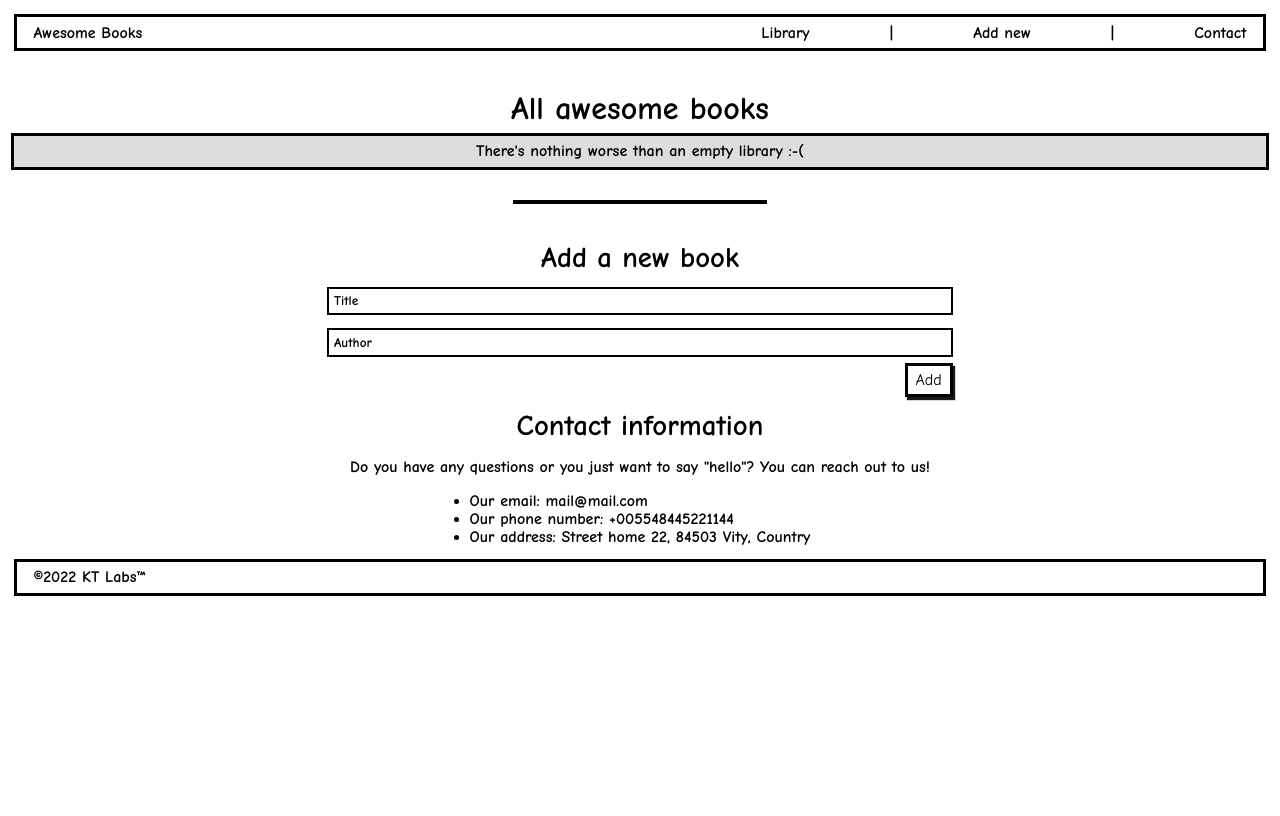
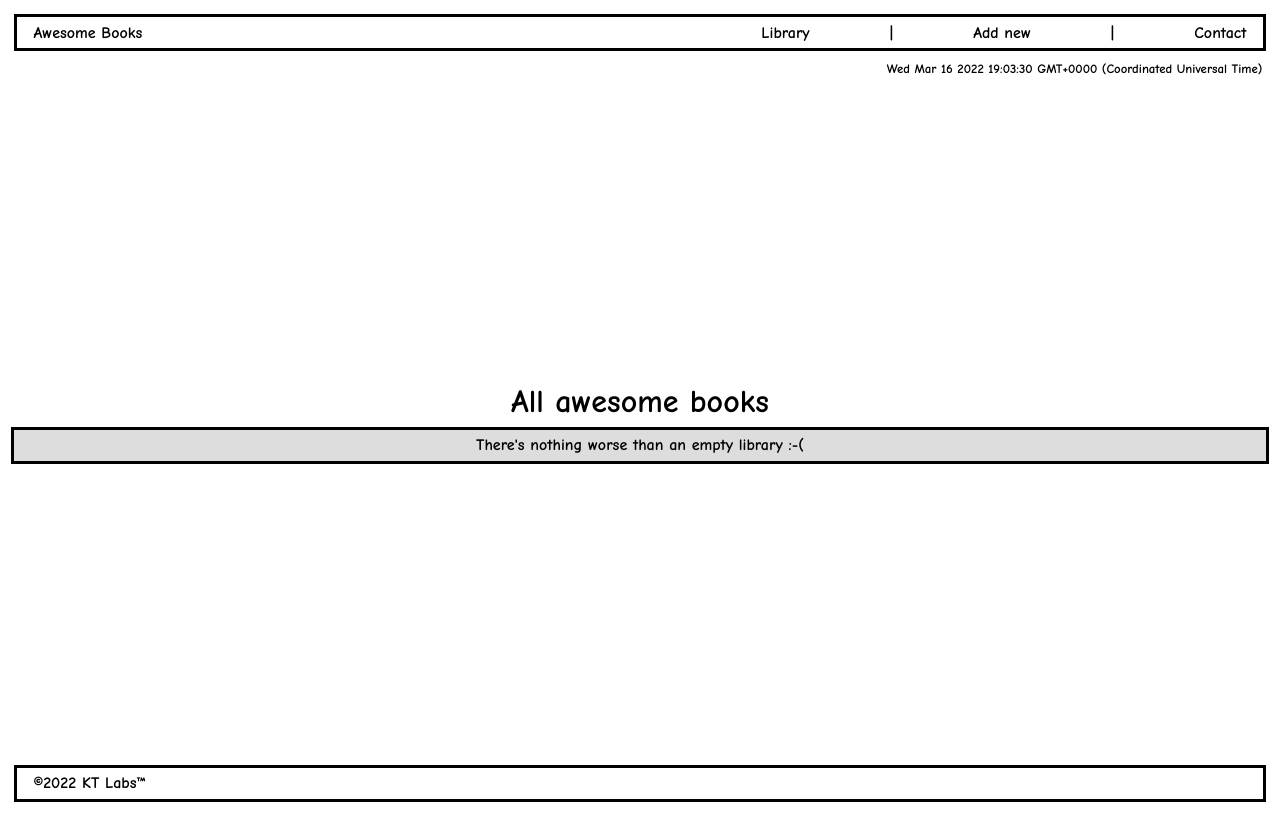
Before and after one commit to mrjuda/books, a website: page index.html in a window 1280 px wide. Both pictures are taken after a click on the link "Library". Drawn offline with Linux system fonts and the light colour scheme.

Commit message:
Add JS for SPA design

```diff
--- a/index.html
+++ b/index.html
@@ -10,8 +10,9 @@
 </head>
 
 <body>
-  <div class="grid-container"> <!-- START OF GRID-CONTAINER -->
-
+  <div class="grid-container">
+    <!-- START OF GRID-CONTAINER -->
+    <header>
       <nav class="nav-bar">
         <div class="logo" id="HomeBtn">Awesome Books</div>
         <ul class="menu" id="Menu">
@@ -25,6 +26,7 @@
       <div class="date-time">
         <span id='date-time'></span>
       </div>
+    </header>
     <section class="library" id="Library">
       <h1>All awesome books</h1>
       <div id="frontShelf" class="front-shelf">
@@ -33,7 +35,6 @@
         </div>
         <!-- here goes the dynamic content -->
       </div>
-      <div class="dash"> </div>
     </section>
 
     <section class="new" id="New">
@@ -73,4 +74,5 @@
   <script src="./scripts/main.js"></script>
 
 </body>
+
 </html>
--- a/scripts/main.js
+++ b/scripts/main.js
@@ -1,22 +1,45 @@
 /* eslint-disable max-classes-per-file */
 
-const homeBtn = getElementById('HomeBtn');
-const libraryBtn = getElementById('LibraryBtn');
-const newBtn = getElementById('NewBtn');
-const contactBtn = getElementById('#ContactBtn');
+const libraryBtn = document.getElementById('LibraryBtn');
+const newBtn = document.getElementById('NewBtn');
+const contactBtn = document.getElementById('ContactBtn');
 
-const libraryPage = getElementById('Library');
-const newPage = getElementById('New');
-const contactPage = getElementById('#Contact');
+const libraryPage = document.getElementById('Library');
+const newPage = document.getElementById('New');
+const contactPage = document.getElementById('Contact');
+
+const libraryStr = 'library';
+const hidden = 'hidden';
+const newStr = 'new';
+const contactStr = 'contact';
+
+function pageSetup() {
+  newPage.className = hidden;
+  contactPage.className = hidden;
+}
+
+pageSetup();
 
 contactBtn.addEventListener('click', () => {
-  libraryPage.classList.add('.hidden');
-  newPage.classList.add('.hidden');
-  contactPage.classList.add('.hidden');
+  libraryPage.className = hidden;
+  newPage.className = hidden;
+  contactPage.className = contactStr;
 });
 
-var dt = new Date();
-document.getElementById('date-time').innerHTML=dt;
+newBtn.addEventListener('click', () => {
+  libraryPage.className = hidden;
+  contactPage.className = hidden;
+  newPage.className = newStr;
+});
+
+libraryBtn.addEventListener('click', () => {
+  libraryPage.className = libraryStr;
+  newPage.className = hidden;
+  contactPage.className = hidden;
+});
+
+const dt = new Date();
+document.getElementById('date-time').innerHTML = dt;
 
 class Book {
   title;
--- a/styles/styles.scss
+++ b/styles/styles.scss
@@ -12,15 +12,21 @@
   display: none;
 }
 
-ul {
+.display-flex {
+  display: flex;
+}
+
+ul,
+header {
   padding: 0;
   margin: 0;
 }
 
 .grid-container {
+  height: 100vh;
   display: flex;
   flex-direction: column;
-  justify-content: center;
+  justify-content: space-between;
   width: 100%;
   margin: 0;
   padding: 0;
@@ -54,6 +60,7 @@ footer {
   display: flex;
   flex-direction: row;
   justify-content: space-between;
+
   .menu-item {
     a {
       color: #000;
@@ -89,7 +96,6 @@ h2 {
 .front-shelf {
   width: 100%;
   font-size: 1rem;
-  ;
   margin: 0.4rem 0.4rem;
   padding: 0;
   border: solid 0.2rem black;
@@ -141,7 +147,6 @@ form {
   margin: 0;
   padding: 0.3rem 0.5rem;
   font-size: 1rem;
-  ;
   cursor: pointer;
 }
 
@@ -173,6 +178,7 @@ input::placeholder {
   flex-direction: column;
   align-items: center;
   align-self: center;
+
   ul {
     li {
       list-style-type: disc;
```
Also changed, not shown: styles/styles.css. Lines whose indentation alone changed are shown as unchanged.
